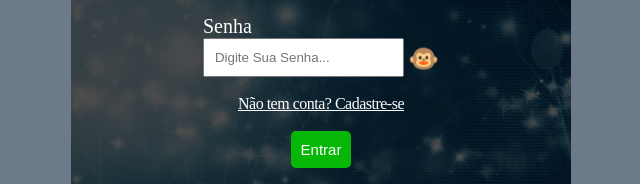
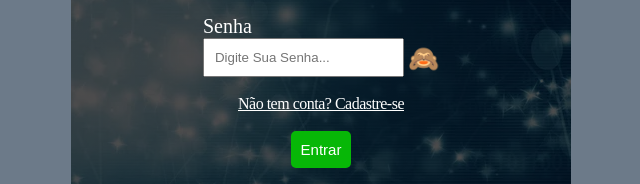
Before and after one commit to Jonatasilva05/atividadeSegWeb, a plain HTML site: page index.html in a window 1280 px wide. Shown: the part 376-560 px from the top of the page, 319-959 px from the left. Drawn offline with Linux system fonts and the light colour scheme.

Commit message:
Update index.html

```diff
--- a/index.html
+++ b/index.html
@@ -27,7 +27,7 @@
                     <label for="secondInput">Senha</label>
                     <br>
                     <input type="password" class="inputs" id="secondInput" placeholder="Digite Sua Senha..." required>
-                    <button type="button" id="verSenha">🐵</button>
+                    <button type="button" id="verSenha">🙈</button>
                 </div>
                 <br>
                 <a href="#" onclick="acctionInvalid()" id="invalido">Não tem conta? Cadastre-se</a>
```
